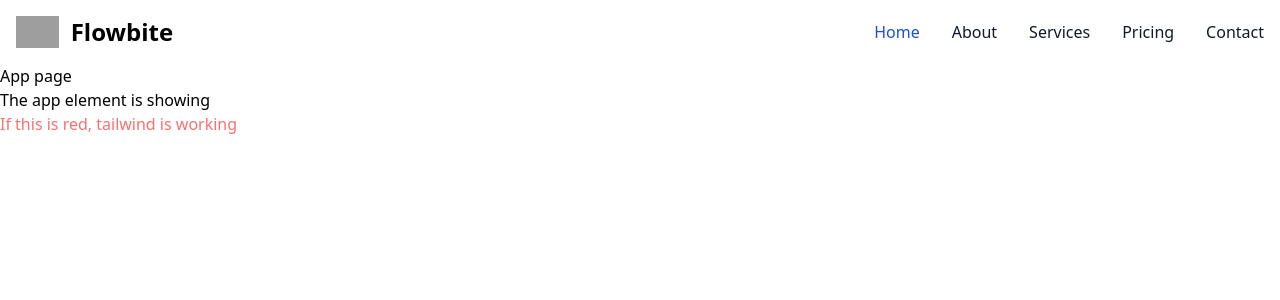
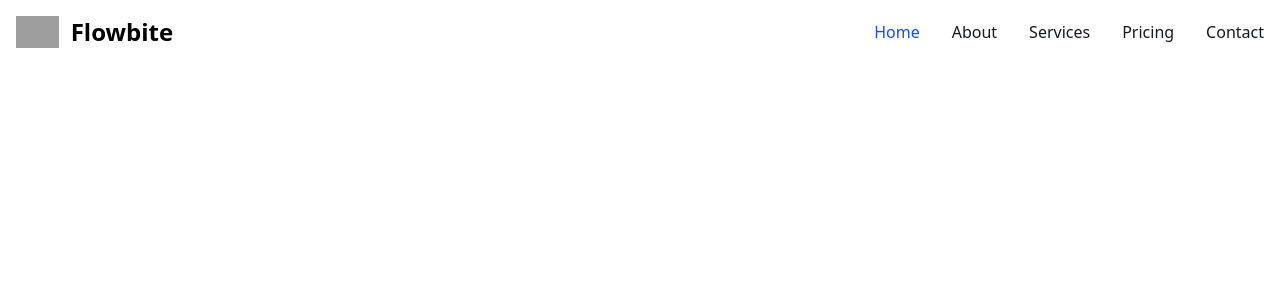
Before and after one commit to timshicha/logic_gate_app, a React (Vite) app in the folder frontend/: page / in a window 1280 px wide. Shown: the top 300 px of the page. Built offline with nearby package versions, Linux system fonts and the light colour scheme; grey boxes are pictures that could not be loaded.

Commit message:
set up router

```diff
--- a/frontend/src/App.tsx
+++ b/frontend/src/App.tsx
@@ -1,15 +1,15 @@
 import "/src/assets/css/LogicGateStyles.css";
-import React from "react";
-import Navbar from "@/components/Navbar.tsx";
+import {LogicGateRoutes} from "@/LogicGateRoutes.tsx";
+import React, {Suspense} from "react";
+import { BrowserRouter} from "react-router-dom";
 
 export function App() {
 	return (
-		<>
-			<Navbar></Navbar>
-			<p>App page</p>
-			<p>The app element is showing</p>
-			<p className="text-red-400">If this is red, tailwind is working</p>
-		</>
+		<BrowserRouter>
+			<Suspense fallback={<div>Loading....</div>}>
+				<LogicGateRoutes />
+			</Suspense>
+		</BrowserRouter>
 	);
 }
 
--- /dev/null
+++ b/frontend/src/LogicGateRoutes.tsx
@@ -0,0 +1,12 @@
+import { Navbar } from "@/components/Navbar";
+import { Route, Routes } from "react-router-dom";
+
+export function LogicGateRoutes() {
+	return (
+		<div>
+			<Navbar />
+			<Routes>
+			</Routes>
+		</div>
+	);
+}
--- a/frontend/src/components/Navbar.tsx
+++ b/frontend/src/components/Navbar.tsx
@@ -52,5 +52,3 @@ export function Navbar() {
 	</>
 	);
 }
-
-export default Navbar;
```
